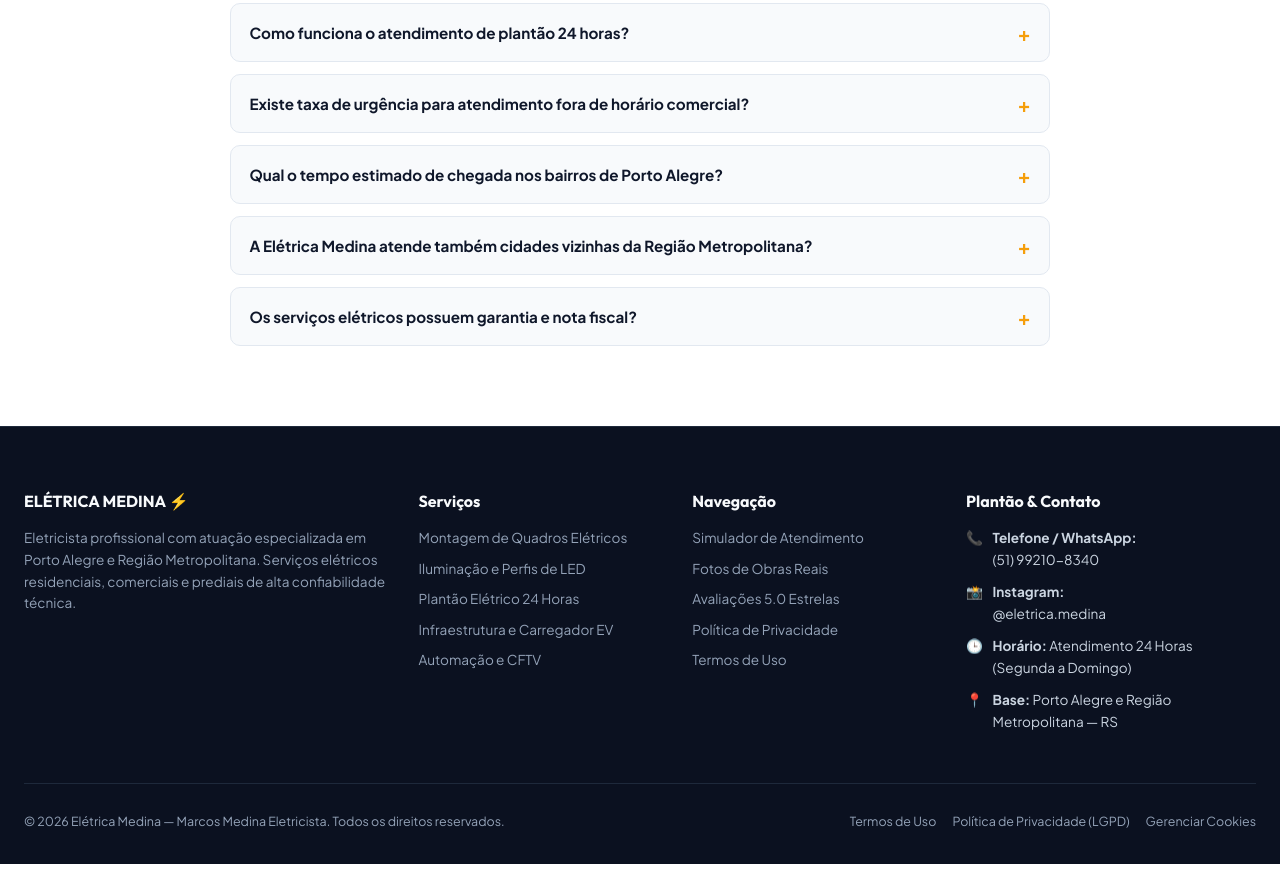
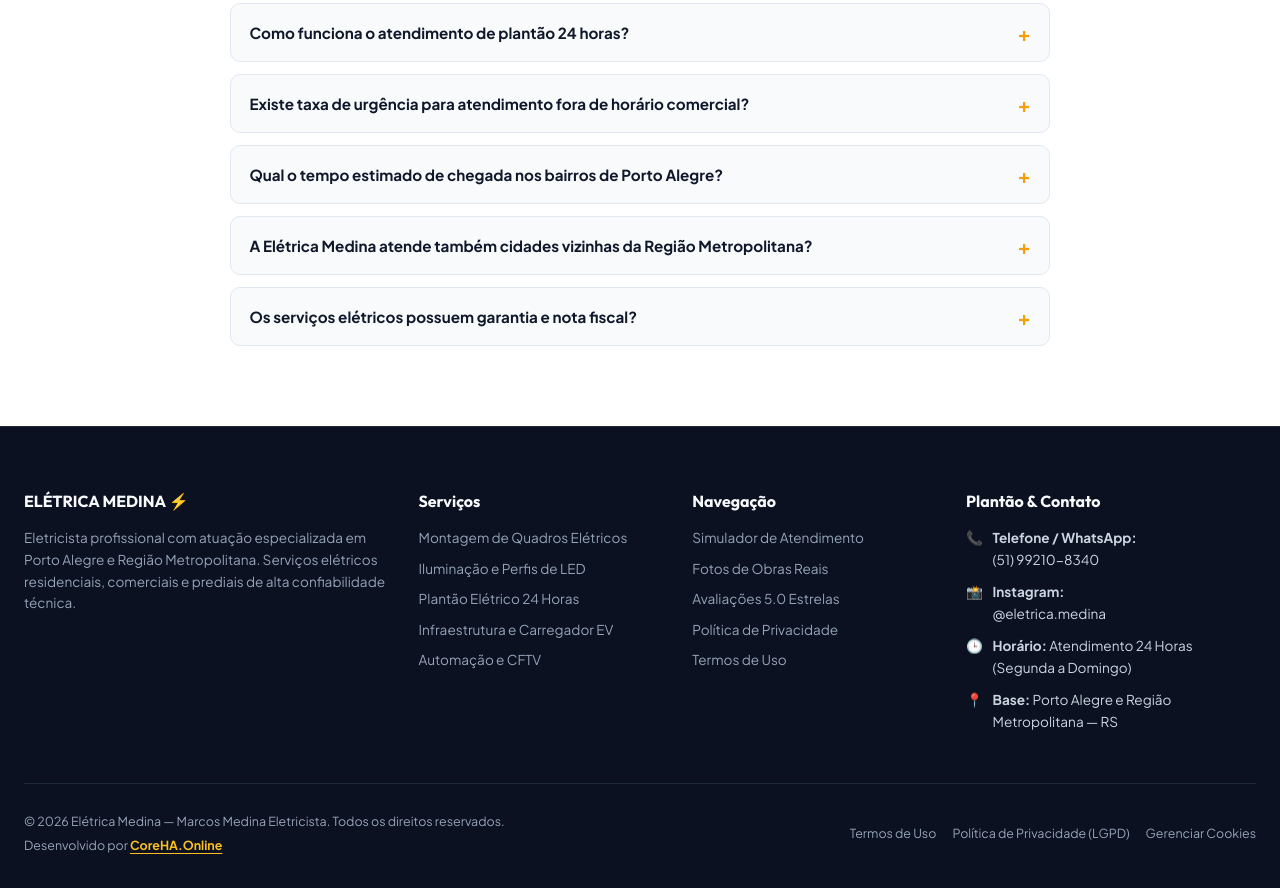
Before and after one commit to epiresonline/eletrica-medina, a plain HTML site: page index.html in a window 1280 px wide. Shown: the part 4913-5801 px from the top of the page. Before the commit the page ends 5777 px from the top, so only its background shows below. Drawn offline with Linux system fonts and the light colour scheme.

Commit message:
feat(footer): add CoreHA.Online development credit and backlink across all site pages

```diff
--- a/css/style.css
+++ b/css/style.css
@@ -1719,6 +1719,29 @@ img {
   color: #fbbf24;
 }
 
+.footer-bottom-copy {
+  display: flex;
+  flex-direction: column;
+  gap: 0.25rem;
+}
+
+.footer-developer-credit {
+  font-size: 0.78rem;
+  color: #94a3b8;
+}
+
+.footer-developer-credit a {
+  color: #fbbf24;
+  font-weight: 700;
+  text-decoration: underline;
+  text-underline-offset: 3px;
+  transition: color 0.2s ease;
+}
+
+.footer-developer-credit a:hover {
+  color: #ffffff;
+}
+
 /* ==========================================================================
    Botão Flutuante de WhatsApp 24h (Com Adaptação Inteligente ao Banner LGPD)
    ========================================================================== */
--- a/index.html
+++ b/index.html
@@ -794,7 +794,10 @@
     </div>
 
     <div class="footer-bottom">
-      <p>&copy; 2026 Elétrica Medina — Marcos Medina Eletricista. Todos os direitos reservados.</p>
+      <div class="footer-bottom-copy">
+        <p>&copy; 2026 Elétrica Medina — Marcos Medina Eletricista. Todos os direitos reservados.</p>
+        <p class="footer-developer-credit">Desenvolvido por <a href="https://coreha.online" target="_blank" rel="noopener noreferrer">CoreHA.Online</a></p>
+      </div>
       <div class="footer-links">
         <a href="termos-de-uso.html">Termos de Uso</a>
         <a href="politica-privacidade.html">Política de Privacidade (LGPD)</a>
```
Also changed, not shown: politica-privacidade.html (+4 -1 lines), termos-de-uso.html (+4 -1 lines).
